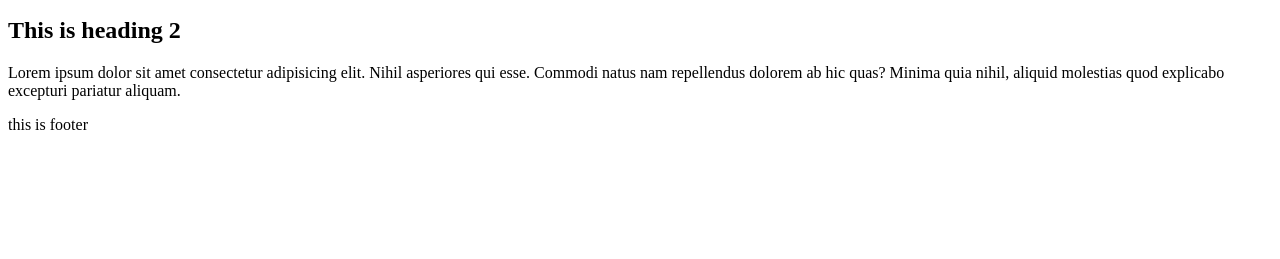
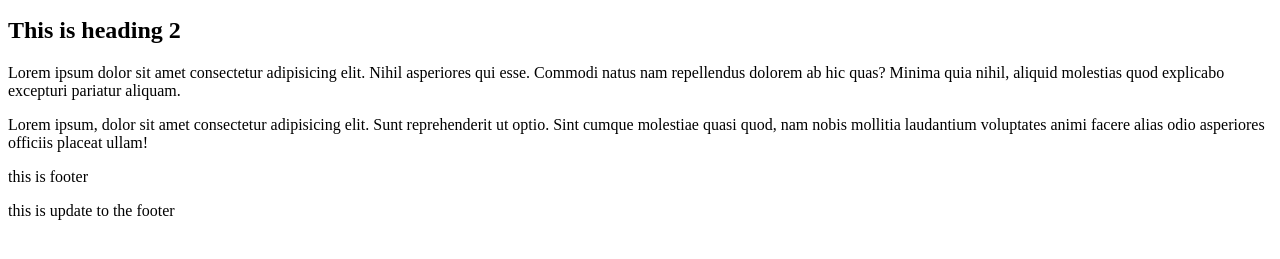
Before and after one commit to 369webforall/git_github_class, a plain HTML site: page index.html in a window 1280 px wide. Shown: the part 155-414 px from the top of the page. Drawn offline with Linux system fonts and the light colour scheme.

Commit message:
update footer

```diff
--- a/index.html
+++ b/index.html
@@ -24,9 +24,16 @@
         Minima quia nihil, aliquid molestias quod explicabo excepturi pariatur
         aliquam.
       </p>
+      <p>
+        Lorem ipsum, dolor sit amet consectetur adipisicing elit. Sunt
+        reprehenderit ut optio. Sint cumque molestiae quasi quod, nam nobis
+        mollitia laudantium voluptates animi facere alias odio asperiores
+        officiis placeat ullam!
+      </p>
     </main>
     <footer>
       <p>this is footer</p>
+      <p>this is update to the footer</p>
     </footer>
   </body>
 </html>
```
